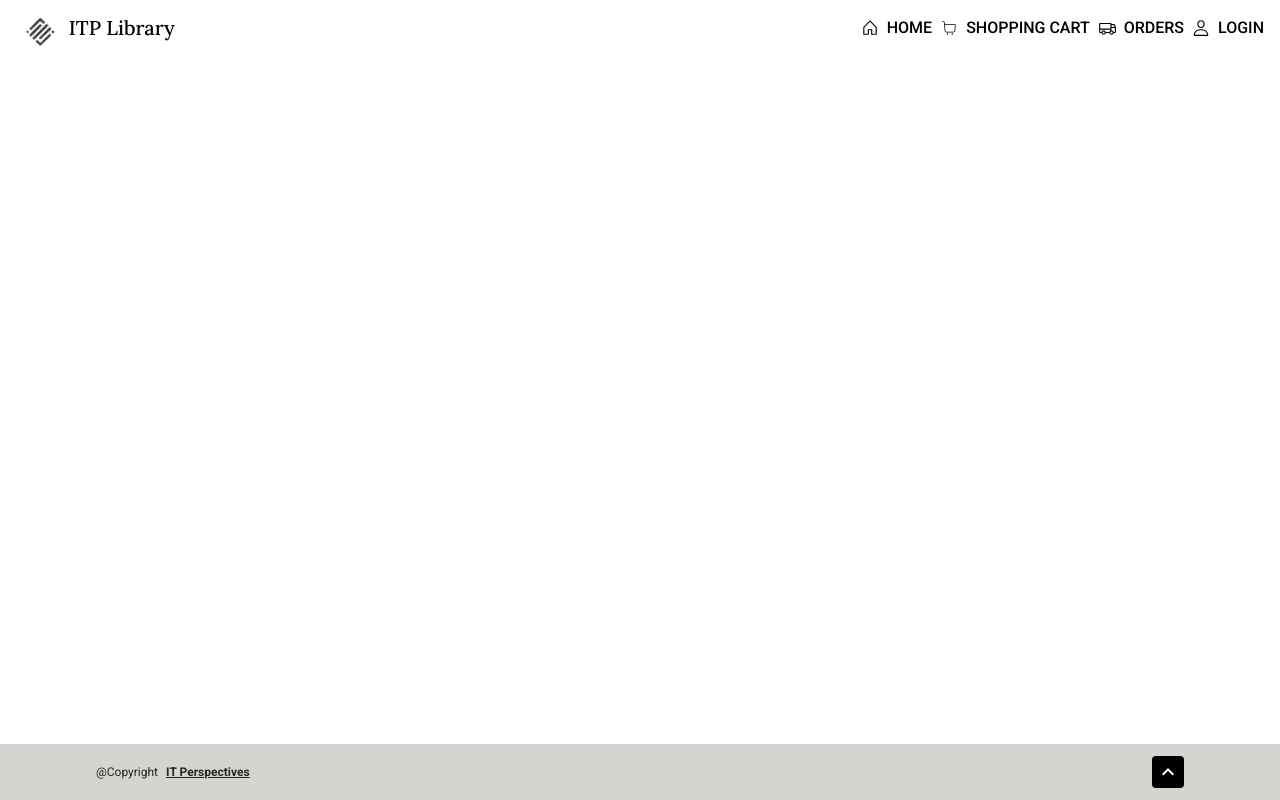
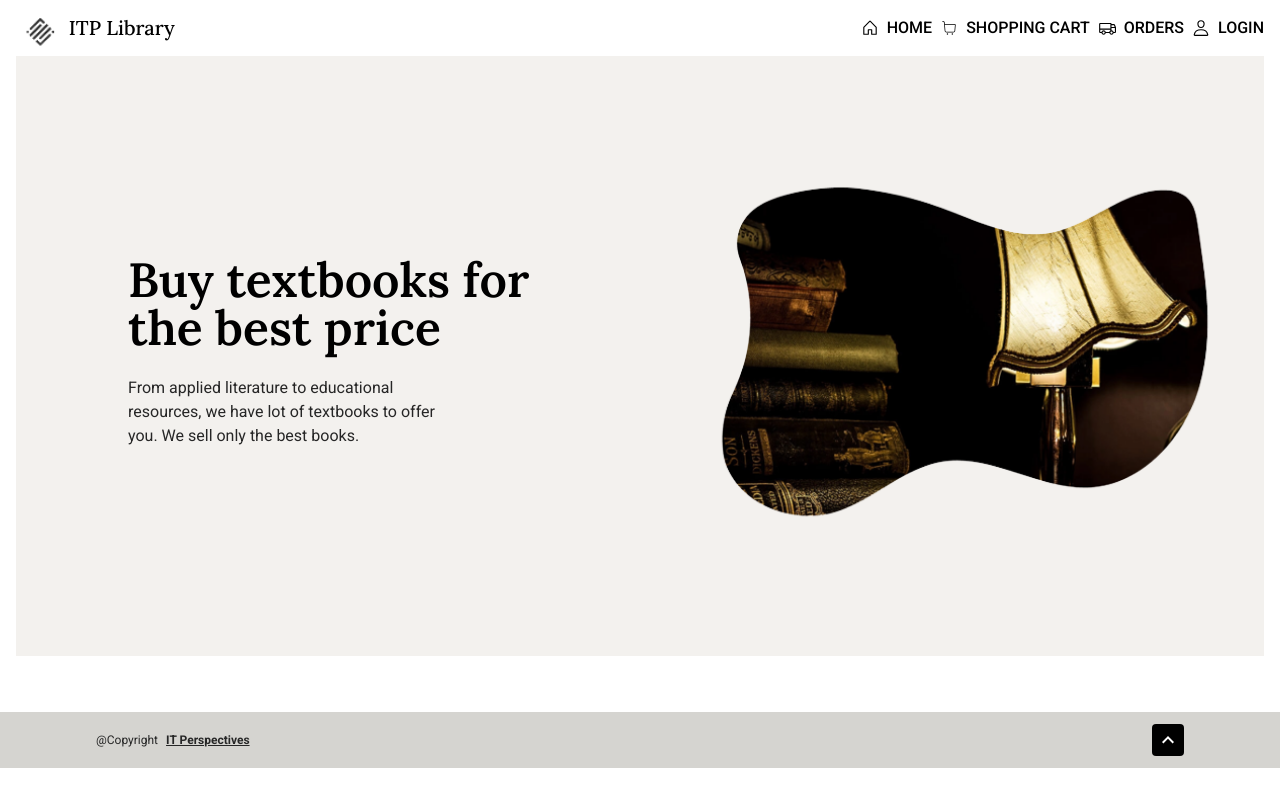
Before and after one commit to FratilaAndrei/ITPLibraryReact, a React (Vite) app: page / in a window 1280 px wide. Built offline with nearby package versions, Linux system fonts and the light colour scheme.

Commit message:
Added Carrousel

```diff
--- a/package.json
+++ b/package.json
@@ -10,6 +10,7 @@
     "preview": "vite preview"
   },
   "dependencies": {
+    "primereact": "^10.8.2",
     "react": "^18.3.1",
     "react-dom": "^18.3.1",
     "react-icons": "^5.3.0",
--- a/src/components/Home/Hero.tsx
+++ b/src/components/Home/Hero.tsx
@@ -1,5 +1,64 @@
+import { Carousel } from "primereact/carousel";
+import carrousel1 from "../../assets/images/carrousel1.png";
+import carrousel2 from "../../assets/images/carrousel2.png";
+import carrousel3 from "../../assets/images/carrousel3.png";
+
+type CarrouselItem = {
+  id: number;
+  image: string;
+};
+
+const CARROUSEL_ITEMS: CarrouselItem[] = [
+  {
+    id: 0,
+    image: carrousel1,
+  },
+  {
+    id: 1,
+    image: carrousel2,
+  },
+  {
+    id: 2,
+    image: carrousel3,
+  },
+];
+
 const Hero = () => {
-  return <div>Hero</div>;
+  const CarrouselTemplate = (product: CarrouselItem) => {
+    return (
+      <aside className="h-[600px] relative fullHd:h-[810px] bg-carrousel-color md:flex items-center lg:justify-between md:pl-8 fullHd:justify-evenly flex-wrap w-full fullHd:px-16">
+        <div className="space-y-6 md:h-2/3 xl:h-1/3 p-4 md:p-0 md:w-1/2 lg:w-2/5 xl:pl-20 fullHd:pl-0">
+          <div className="font-[600] font-lora text-2xl md:text-5xl text-important-black-color fullHd:text-[64px] text-wrap fullHd:w-[75%] fullHd:leading-tight">
+            Buy textbooks for the best price
+          </div>
+          <div className="text-normal-black-color fullHd:text-[20px] font-roboto carrousel-description-secondary font-normal text-wrap md:w-4/5">
+            From applied literature to educational resources, we have lot of
+            textbooks to offer you. We sell only the best books.
+          </div>
+        </div>
+        <div className="flex justify-center xs:items-center mx-auto h-1/2 md:m-0 lg:h-full w-full md:w-1/2">
+          <img
+            src={product.image}
+            alt={"CarrouselImageNr" + product.id}
+            className="md:w-2/3 h-2/3 lg:w-full fullHd:h-[70%] fullHd:w-[90%] rounded-3xl object-cover"
+          />
+        </div>
+      </aside>
+    );
+  };
+
+  return (
+    <div className="">
+      <Carousel
+        value={CARROUSEL_ITEMS}
+        numVisible={1}
+        numScroll={1}
+        itemTemplate={CarrouselTemplate}
+        autoplayInterval={5000}
+        showNavigators={false}
+      />
+    </div>
+  );
 };
 
 export default Hero;
--- a/src/pages/Home.page.tsx
+++ b/src/pages/Home.page.tsx
@@ -1,11 +1,15 @@
 import Footer from "../common/components/Footer/Footer";
 import Navbar from "../common/components/Navbar/Navbar";
+import Hero from "../components/Home/Hero";
 
 const Homepage = () => {
   return (
-    <div className="flex flex-col justify-between h-screen">
+    <div className="flex flex-col h-full space-y-14 ">
       <Navbar />
-      <div className="h-[56px] fullHd:h-[72px]" />
+      {/* <div className="h-[56px] fullHd:h-[72px]" /> */}
+      <div className="mx-4 fullHd:mx-6 ">
+        <Hero />
+      </div>
       <Footer />
     </div>
   );
```
Also changed, not shown: 1 other file (tests, documents, lock files or other folders).
